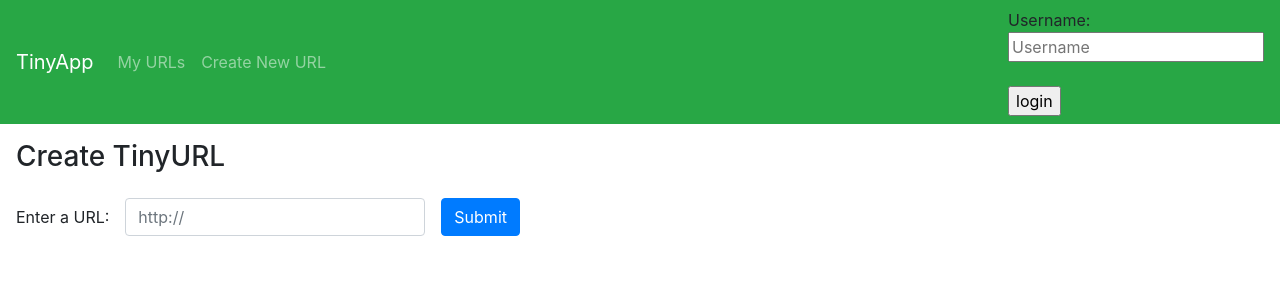
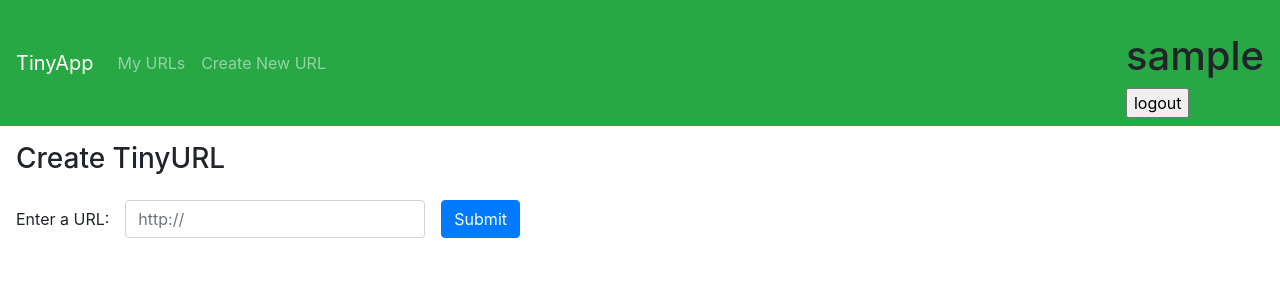
Before and after one commit to SM171906/tinyapp1, a Node server app: template views/urls_new.ejs in a window 1280 px wide. Shown: the top 300 px of the page. Run offline with Node 20, Linux system fonts and the light colour scheme; the template is opened without the code that fills it: most values are stand-ins (such as "Sample title", 1, 10 or a date in 2020); some libraries are stand-ins or nearby versions.

Commit message:
updated login & logout

```diff
--- a/views/partials/_header.ejs
+++ b/views/partials/_header.ejs
@@ -15,13 +15,24 @@
       </div>
 
     </div>
-    <form action="/login" method="post">
-      <!-- user input-->
-      Username:<br>
-      <input type="text" name="username" placeholder="Username" required><br><br>
+    <div>
+    <% if(username) { %>
+      <form action="/logout" method="POST"> <br>
+      <h1> <%= username %> </h1>
+      <input type="submit" value="logout">
 
-      <input type="submit" value="login">
     </form>
+      <% }  else { %><br>
+
+        <form action="/login" method="POST">
+          <!-- user input-->
+           <br>
+          <input type="text" name="username" placeholder="Username" required><br><br>
+
+          <input type="submit" value="login">
+        </form>
+     <% } %>
+    </div>
   </nav>
 
 
```
